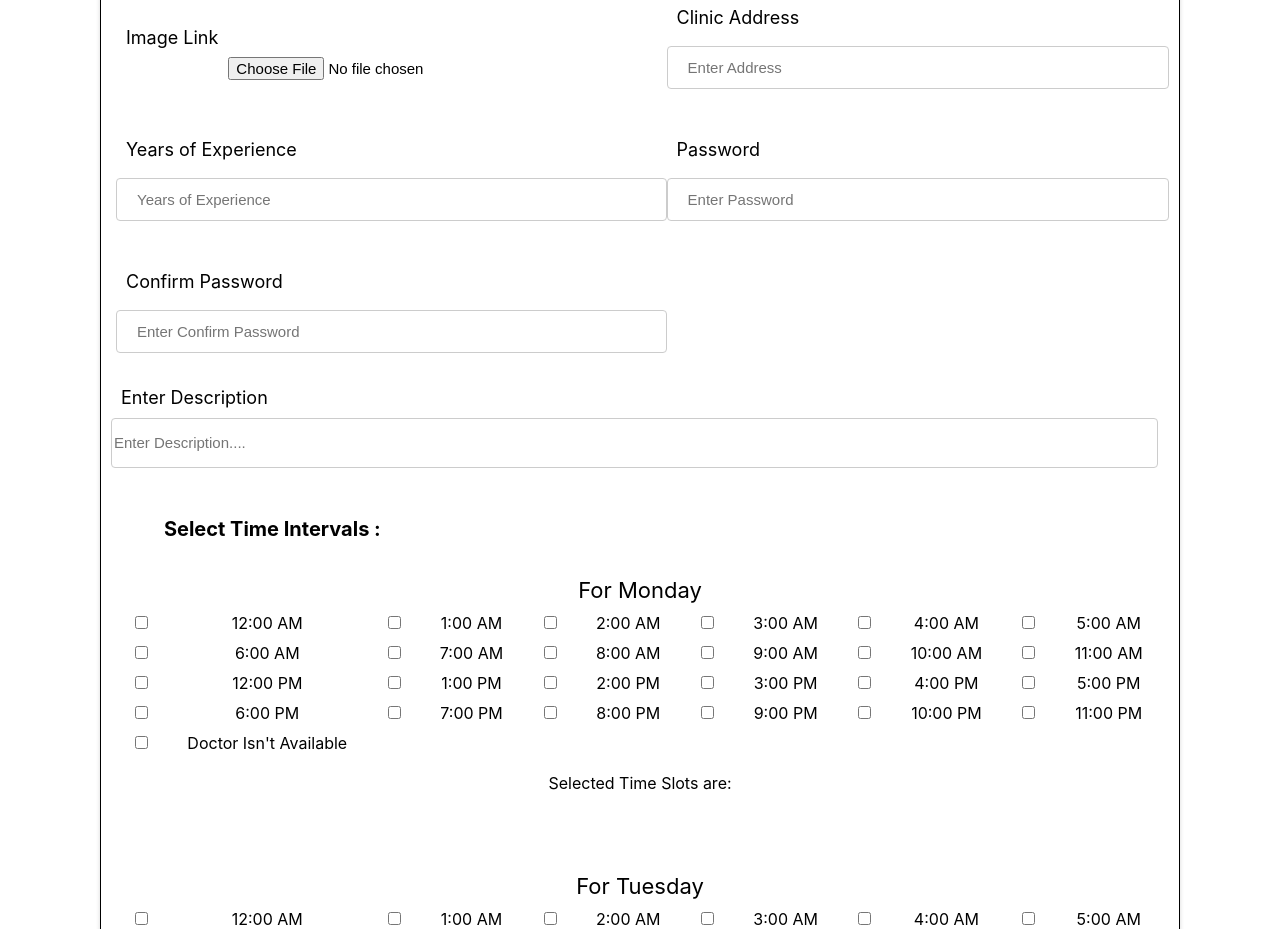
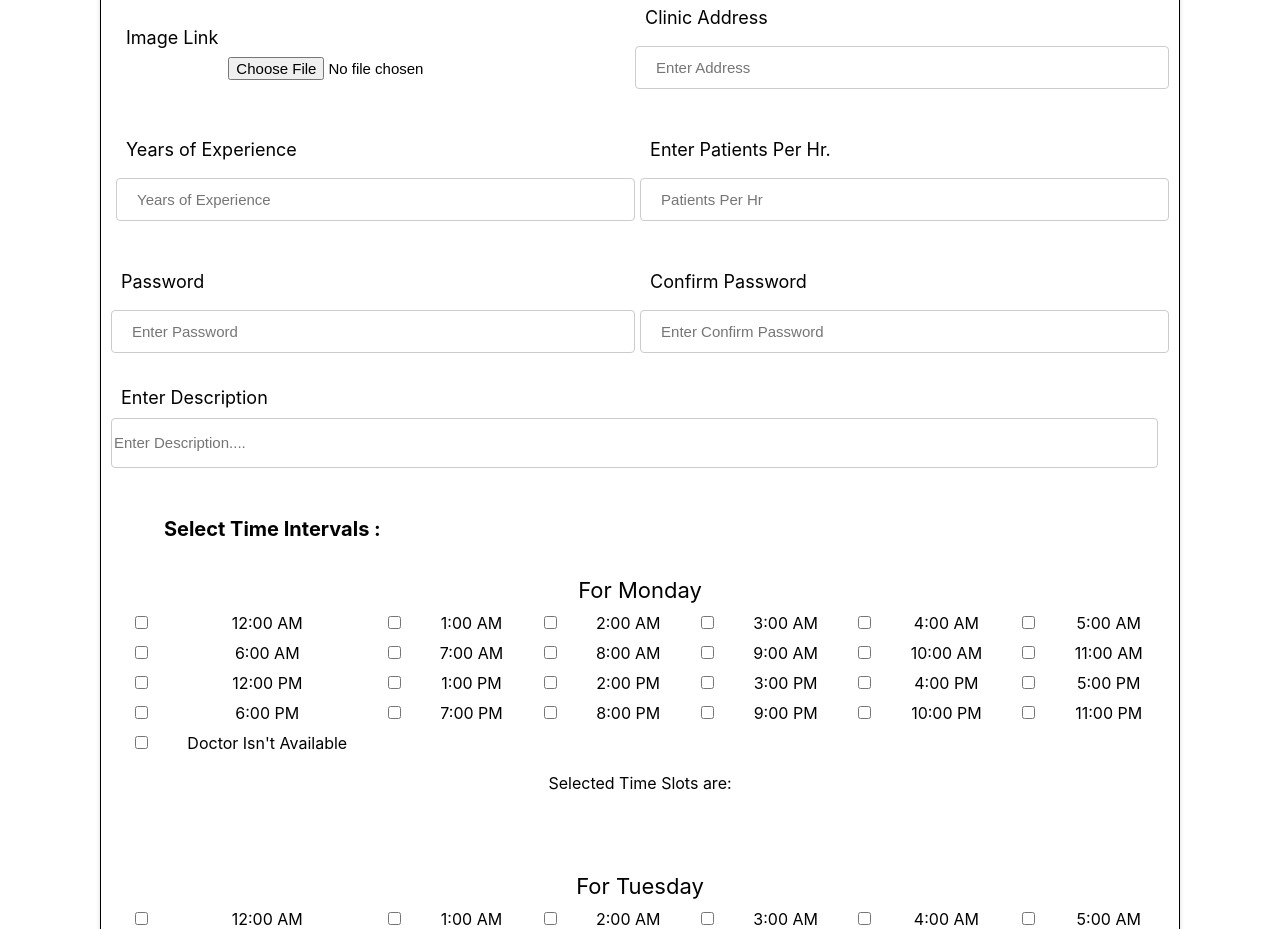
Before and after one commit to melee-master/infuzexdocapp, a React (Create React App) app in the folder client/: page /drsignup in a window 1280 px wide. Shown: the part 960-1889 px from the top of the page. Built offline with nearby package versions, Linux system fonts and the light colour scheme.

Commit message:
Add files via upload

```diff
--- a/client/src/screen/drsignup.js
+++ b/client/src/screen/drsignup.js
@@ -46,6 +46,7 @@ const DrSignUp=()=>{
     const [field , setfield] = useState('')
     const [image , setimage]=useState('')
     const [description,setdescription]=useState('')
+    const [patientsperhr,setpatientsperhr] = useState()
     const [checked, setChecked] = useState([]);
     const [checked1, setChecked1] = useState([]);
     const [wed, setwed] = useState([]);
@@ -53,6 +54,7 @@ const DrSignUp=()=>{
     const [fri, setfri] = useState([]);
     const [sat, setsat] = useState([]);
     const [sun, setsun] = useState([]);
+
 
     const [verify,setverify] = useState()
 
@@ -705,6 +707,21 @@ id="signupbtn" style={{width:'30%' , height:'55%' , marginTop:'7%' , marginLeft:
 
         </p>
 
+        <p style={{ marginLeft: '5px' }}>
+            <label className="formtext">Enter Patients Per Hr.</label>
+
+
+            <input type="Number" placeholder='Patients Per Hr'
+
+                value={patientsperhr}
+                required
+                onChange={(e) => { setpatientsperhr(e.target.value) }}
+
+            />
+
+        </p>
+
+
 
 
 
```
